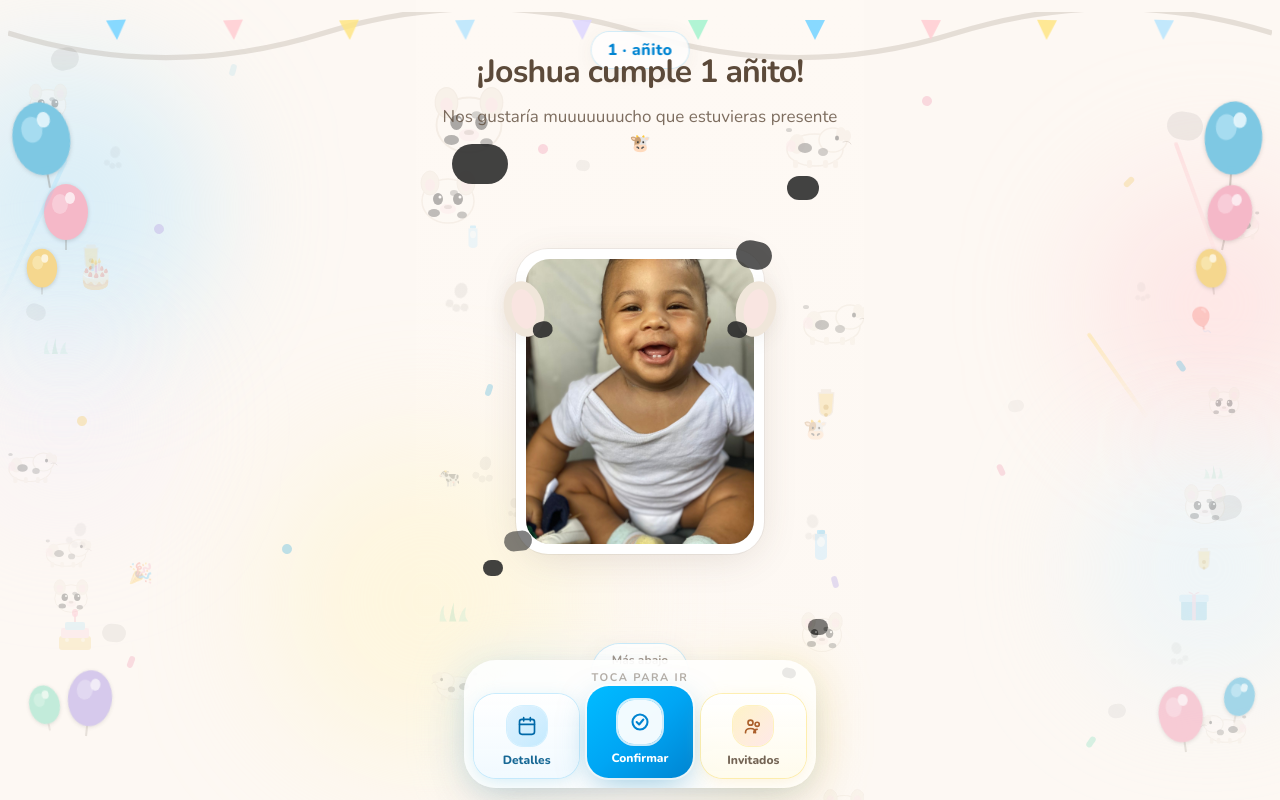
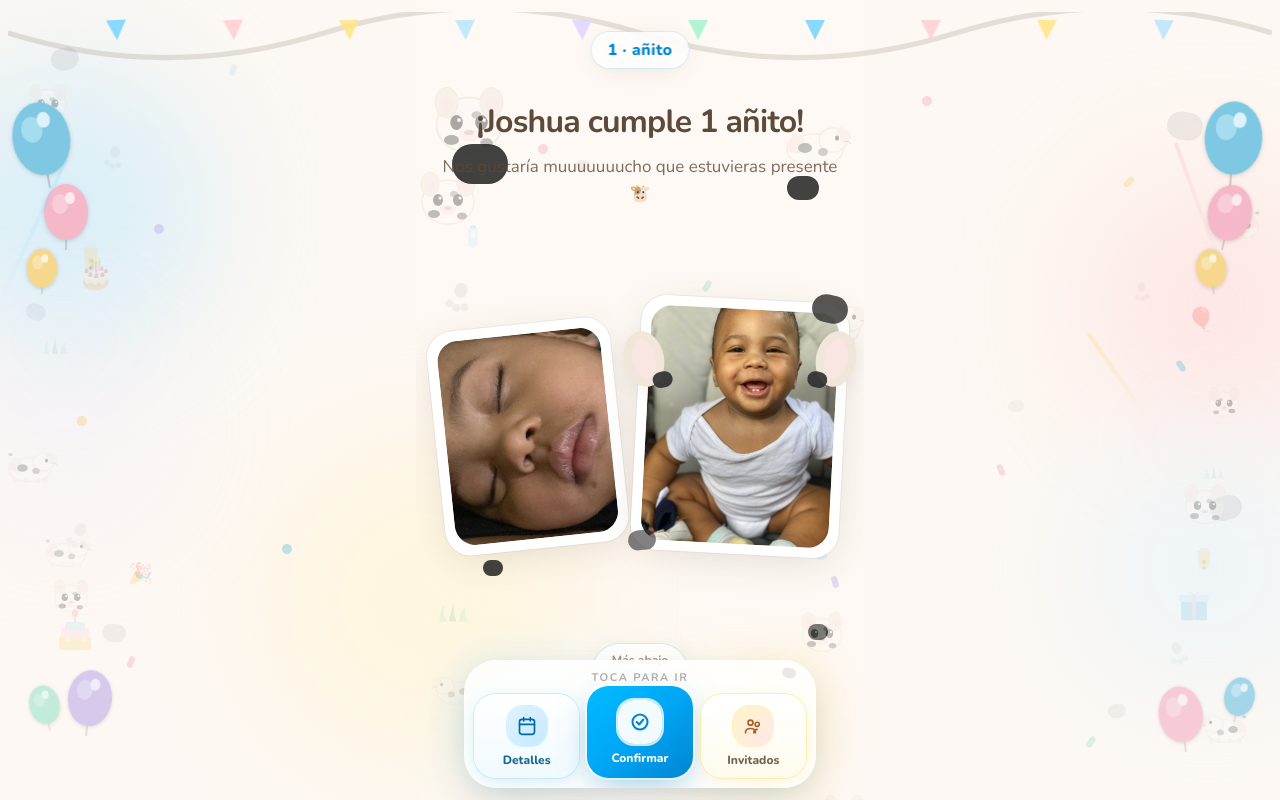
Before and after one commit to mateoalcans11-commits/joshua-invitation, a Next.js app: page / in a window 1280 px wide. Shown: the top 800 px of the page. Built offline with nearby package versions, Linux system fonts and the light colour scheme.

Commit message:
Lower hero text 50px more and add dual larger photos in splash.
Sleeping portrait on the left, main Joshua photo on the right with cow frame.

Co-authored-by: Cursor <cursoragent@cursor.com>

```diff
--- a/src/components/HeroInvitation.tsx
+++ b/src/components/HeroInvitation.tsx
@@ -7,19 +7,53 @@ import { sectionIds } from "@/lib/event-info";
 import { scrollToSection } from "@/lib/scroll-to";
 import { EventSummaryCard } from "./EventSummaryCard";
 
-const BABY_PHOTO = "/joshua-baby.jpg";
+const BABY_PHOTO_MAIN = "/joshua-baby.jpg";
+const BABY_PHOTO_LEFT = "/joshua-sleeping.png";
+
+function PhotoFrame({
+  src,
+  alt,
+  priority = false,
+  rotate = "",
+}: {
+  src: string;
+  alt: string;
+  priority?: boolean;
+  rotate?: string;
+}) {
+  const [failed, setFailed] = useState(false);
+
+  return (
+    <div className={`relative w-full ${rotate}`}>
+      <div className="relative rounded-[1.4rem] bg-white p-2 shadow-card ring-1 ring-black/5 sm:rounded-[1.6rem] sm:p-2.5">
+        <div className="relative aspect-[4/5] w-full overflow-hidden rounded-[1.1rem] bg-gradient-to-br from-cream via-beige to-sky-100 sm:rounded-[1.3rem]">
+          {!failed ? (
+            <Image
+              src={src}
+              alt={alt}
+              fill
+              className="object-cover object-center"
+              priority={priority}
+              sizes="(max-width: 430px) 46vw, 200px"
+              onError={() => setFailed(true)}
+            />
+          ) : (
+            <div className="flex h-full items-center justify-center text-4xl">🐮</div>
+          )}
+        </div>
+      </div>
+    </div>
+  );
+}
 
 export function HeroInvitation() {
-  const [photoFailed, setPhotoFailed] = useState(false);
-
   return (
     <>
-      {/* First screen only: title, subtitle, centered photo */}
-      <section className="relative flex min-h-[100dvh] min-h-[100svh] w-full flex-col items-center overflow-hidden px-4">
+      <section className="relative flex min-h-[100dvh] min-h-[100svh] w-full flex-col items-center overflow-hidden px-3 sm:px-4">
         <CowDecorations variant="hero" />
 
-        <div className="relative z-10 flex w-full max-w-md flex-1 flex-col items-center">
-          <div className="w-full shrink-0 pt-[calc(1.5rem+30px+var(--safe-top))] text-center">
+        <div className="relative z-10 flex w-full max-w-lg flex-1 flex-col items-center">
+          <div className="w-full shrink-0 pt-[calc(1.5rem+80px+var(--safe-top))] text-center">
             <h1 className="font-display text-[1.75rem] font-bold leading-[1.15] tracking-tight text-cow-brown min-[380px]:text-[2rem]">
               ¡Joshua cumple 1 añito!
             </h1>
@@ -28,37 +62,32 @@ export function HeroInvitation() {
             </p>
           </div>
 
-          <div className="flex w-full flex-1 flex-col items-center justify-center py-5">
-            <div className="relative mx-auto w-full max-w-[15.5rem]">
+          <div className="flex w-full flex-1 flex-col items-center justify-center px-1 py-4 sm:py-5">
+            <div className="relative mx-auto w-full max-w-[24rem] sm:max-w-[28rem]">
+              <div className="flex items-end justify-center gap-3 sm:gap-4">
+                {/* Left — sleeping */}
+                <div className="w-[47%] -rotate-6 pb-1">
+                  <PhotoFrame
+                    src={BABY_PHOTO_LEFT}
+                    alt="Joshua dormido"
+                  />
+                </div>
+
+                {/* Right — main portrait, slightly larger */}
+                <div className="relative w-[53%]">
                   <CowEars />
-              <div className="relative rounded-[2rem] bg-white p-2.5 shadow-card ring-1 ring-black/5">
-                <div className="absolute -right-2 -top-2 z-20">
+                  <div className="absolute -right-1 -top-1 z-20">
                     <span className="inline-block h-7 w-9 rotate-12 rounded-full bg-cow-spot opacity-80" />
                   </div>
-                <div className="absolute -bottom-1 -left-3 z-20">
+                  <div className="absolute -bottom-1 -left-2 z-20">
                     <span className="inline-block h-5 w-7 -rotate-6 rounded-full bg-cow-spot opacity-60" />
                   </div>
-                <div className="relative mx-auto aspect-[4/5] w-full overflow-hidden rounded-[1.5rem] bg-gradient-to-br from-cream via-beige to-sky-100">
-                  {!photoFailed ? (
-                    <Image
-                      src={BABY_PHOTO}
+                  <PhotoFrame
+                    src={BABY_PHOTO_MAIN}
                     alt="Joshua"
-                      fill
-                      className="object-cover object-center"
                     priority
-                      sizes="(max-width: 430px) 248px, 280px"
-                      onError={() => setPhotoFailed(true)}
+                    rotate="rotate-3"
                   />
-                  ) : (
-                    <div className="flex h-full flex-col items-center justify-center gap-3 px-4 text-center">
-                      <span className="text-5xl" aria-hidden>
-                        🐮
-                      </span>
-                      <p className="text-sm font-medium text-cow-brown/70">
-                        No se pudo cargar la foto
-                      </p>
-                    </div>
-                  )}
                 </div>
               </div>
             </div>
@@ -86,8 +115,7 @@ export function HeroInvitation() {
         </button>
       </section>
 
-      {/* Below the first screen */}
-      <div className="relative z-10 w-full px-4 pb-8 pt-2">
+      <div className="relative z-10 w-full px-4 pb-8 pt-6">
         <div className="mx-auto w-full max-w-md">
           <EventSummaryCard />
         </div>
```
Also changed, not shown: WhatsApp Image 2026-05-22 at 7.31.39 PM.jpeg (added), public/joshua-sleeping.png (added). Lines whose indentation alone changed are shown as unchanged.
